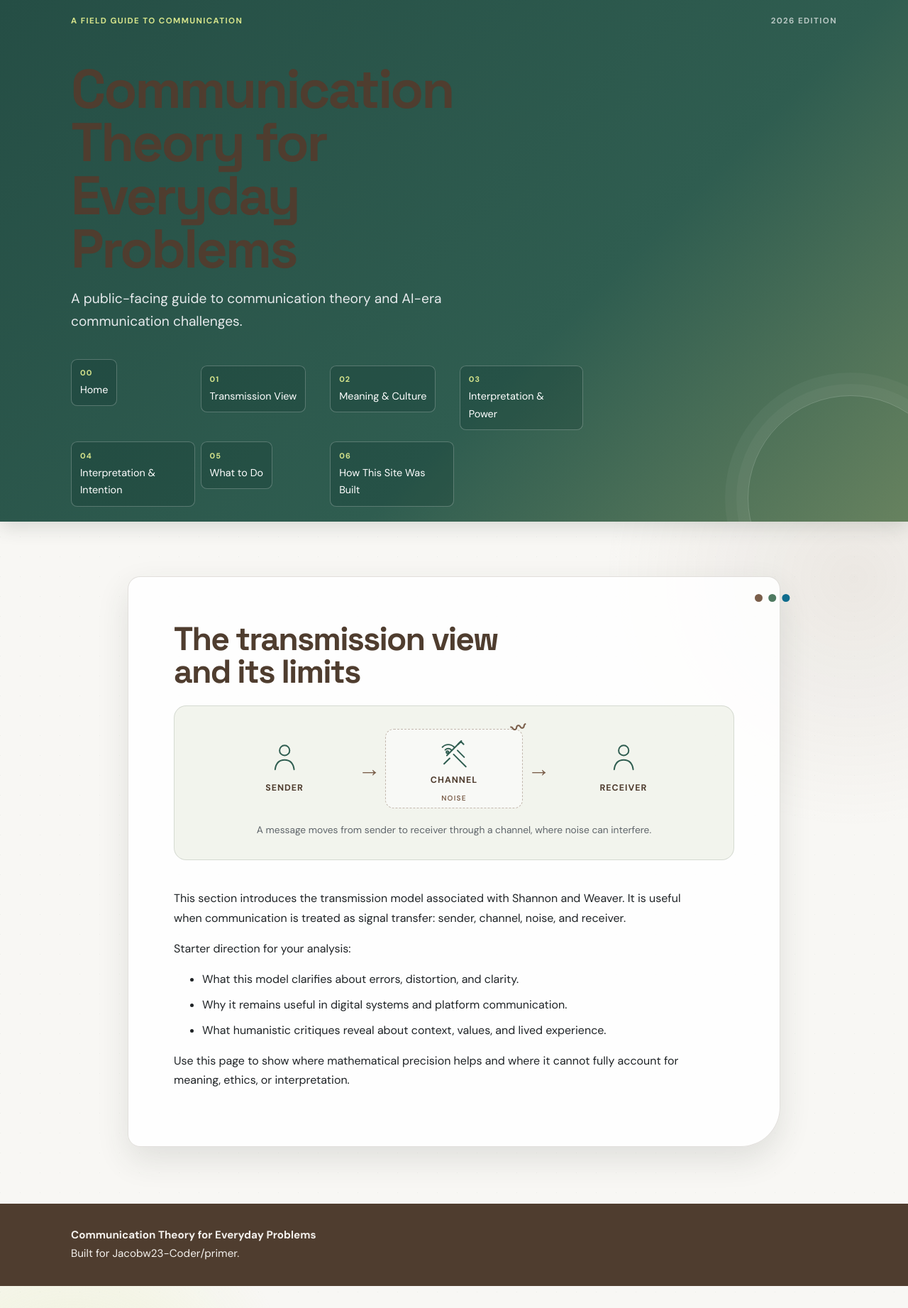
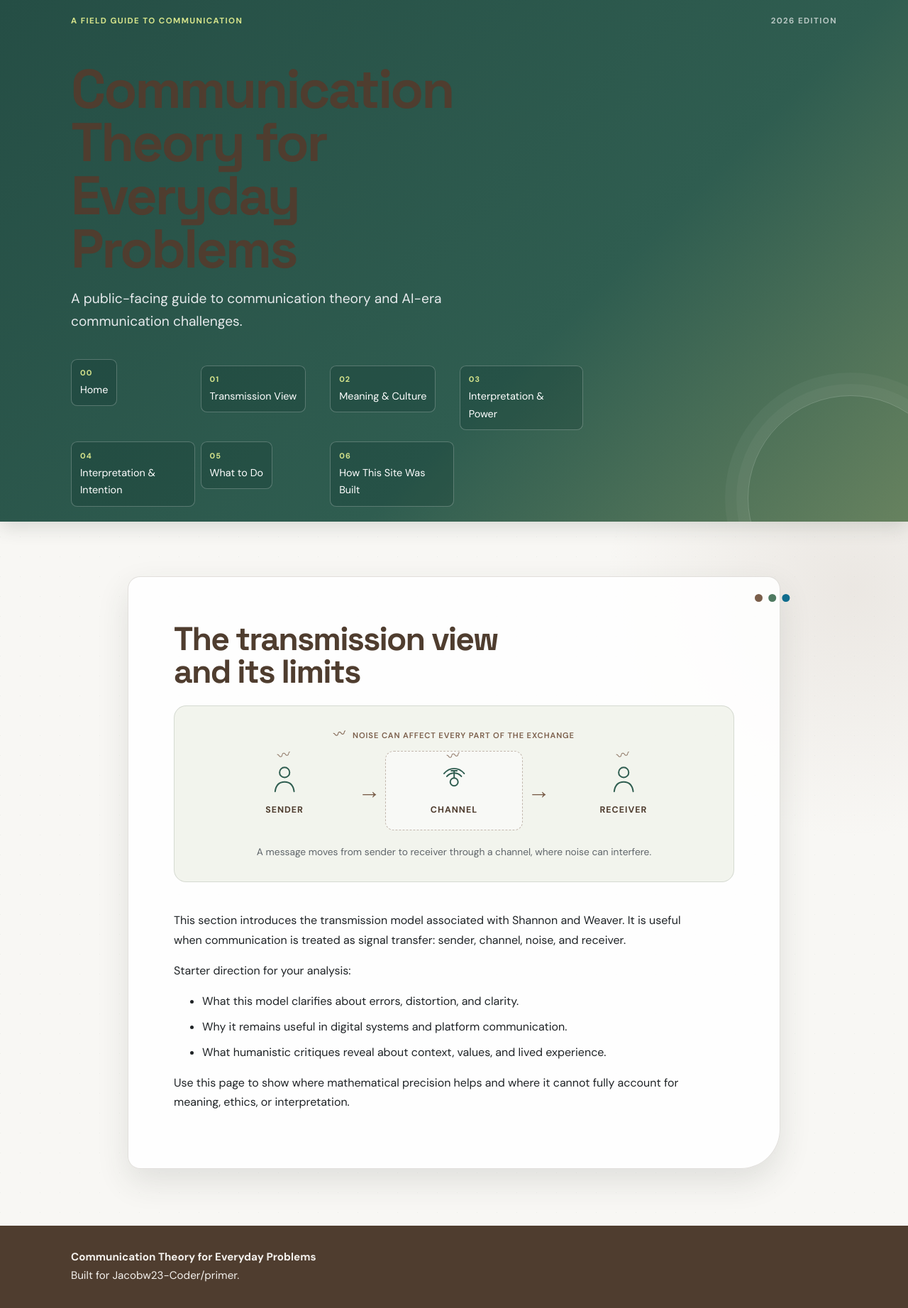
Before and after one commit to Jacobw23-Coder/primer, a Jekyll site: the page built from pages/transmission-view-and-limits.md, in a window 1280 px wide. Shown: the whole page at 71% size. Built offline with Jekyll 4.4.1, drawn with Linux system fonts in a browser that asks for light colours.

Commit message:
icon redo transmission page

```diff
--- a/assets/css/style.css
+++ b/assets/css/style.css
@@ -216,6 +216,24 @@ h2 {
   text-align: center;
 }
 
+.transmission-noise-legend {
+  margin: 0 0 0.75rem;
+  color: var(--muted-brown);
+  font-size: 0.7rem;
+  font-weight: 600;
+  letter-spacing: 0.08em;
+  text-transform: uppercase;
+}
+
+.transmission-noise-legend span {
+  display: inline-block;
+  margin-right: 0.3rem;
+  font-size: 1.1rem;
+  font-weight: 400;
+  line-height: 0;
+  transform: rotate(-12deg);
+}
+
 .transmission-flow-track {
   display: grid;
   grid-template-columns: minmax(5rem, 1fr) auto minmax(5rem, 1fr) auto minmax(5rem, 1fr);
@@ -249,6 +267,18 @@ h2 {
   stroke-width: 2.5;
 }
 
+.transmission-noisy::before {
+  position: absolute;
+  top: -0.2rem;
+  color: var(--muted-brown);
+  content: "〰";
+  font-size: 1.15rem;
+  font-weight: 400;
+  line-height: 1;
+  opacity: 0.8;
+  transform: rotate(-12deg);
+}
+
 .transmission-arrow {
   padding: 0 0.4rem;
   color: var(--muted-brown);
@@ -261,23 +291,6 @@ h2 {
   border: 1px dashed rgba(122, 94, 74, 0.42);
   border-radius: 0.75rem;
   background: rgba(255, 255, 255, 0.48);
-}
-
-.transmission-noise {
-  position: absolute;
-  top: -0.75rem;
-  right: -0.4rem;
-  color: var(--muted-brown);
-  font-size: 1.35rem;
-  line-height: 1;
-  transform: rotate(-12deg);
-}
-
-.transmission-channel small {
-  color: var(--muted-brown);
-  font-size: 0.63rem;
-  font-weight: 600;
-  letter-spacing: 0.12em;
 }
 
 .transmission-flow figcaption {
--- a/pages/transmission-view-and-limits.md
+++ b/pages/transmission-view-and-limits.md
@@ -4,8 +4,11 @@ title: The transmission view and its limits
 ---
 
 <figure class="transmission-flow" aria-labelledby="transmission-flow-caption">
+  <div class="transmission-noise-legend" aria-hidden="true">
+    <span>〰</span> noise can affect every part of the exchange
+  </div>
   <div class="transmission-flow-track">
-    <div class="transmission-node">
+    <div class="transmission-node transmission-noisy">
       <svg class="transmission-icon" viewBox="0 0 64 64" aria-hidden="true">
         <circle cx="32" cy="17" r="9"></circle>
         <path d="M15 51c1.5-11 7-17 17-17s15.5 6 17 17"></path>
@@ -15,25 +18,20 @@ title: The transmission view and its limits
 
     <span class="transmission-arrow" aria-hidden="true">→</span>
 
-    <div class="transmission-node transmission-channel">
-      <div class="transmission-noise" aria-hidden="true">〰</div>
+    <div class="transmission-node transmission-channel transmission-noisy">
       <svg class="transmission-icon" viewBox="0 0 64 64" aria-hidden="true">
-        <path d="M19 40 45 14"></path>
-        <path d="m39 20 5-5 5 5"></path>
-        <path d="M24 45 14 55"></path>
-        <path d="M31 38 53 60"></path>
-        <path d="M38 31 50 43"></path>
-        <path d="M11 25c6-6 15-6 21 0"></path>
-        <path d="M16 30c3-3 8-3 11 0"></path>
-        <circle cx="20" cy="34" r="2"></circle>
+        <circle cx="32" cy="34" r="7"></circle>
+        <path d="M32 27V14"></path>
+        <path d="M27 14h10"></path>
+        <path d="M19 24c3.5-4 8-6 13-6s9.5 2 13 6"></path>
+        <path d="M14 19c5-6 11-9 18-9s13 3 18 9"></path>
       </svg>
       <span>channel</span>
-      <small>noise</small>
     </div>
 
     <span class="transmission-arrow" aria-hidden="true">→</span>
 
-    <div class="transmission-node">
+    <div class="transmission-node transmission-noisy">
       <svg class="transmission-icon" viewBox="0 0 64 64" aria-hidden="true">
         <circle cx="32" cy="17" r="9"></circle>
         <path d="M15 51c1.5-11 7-17 17-17s15.5 6 17 17"></path>
```
